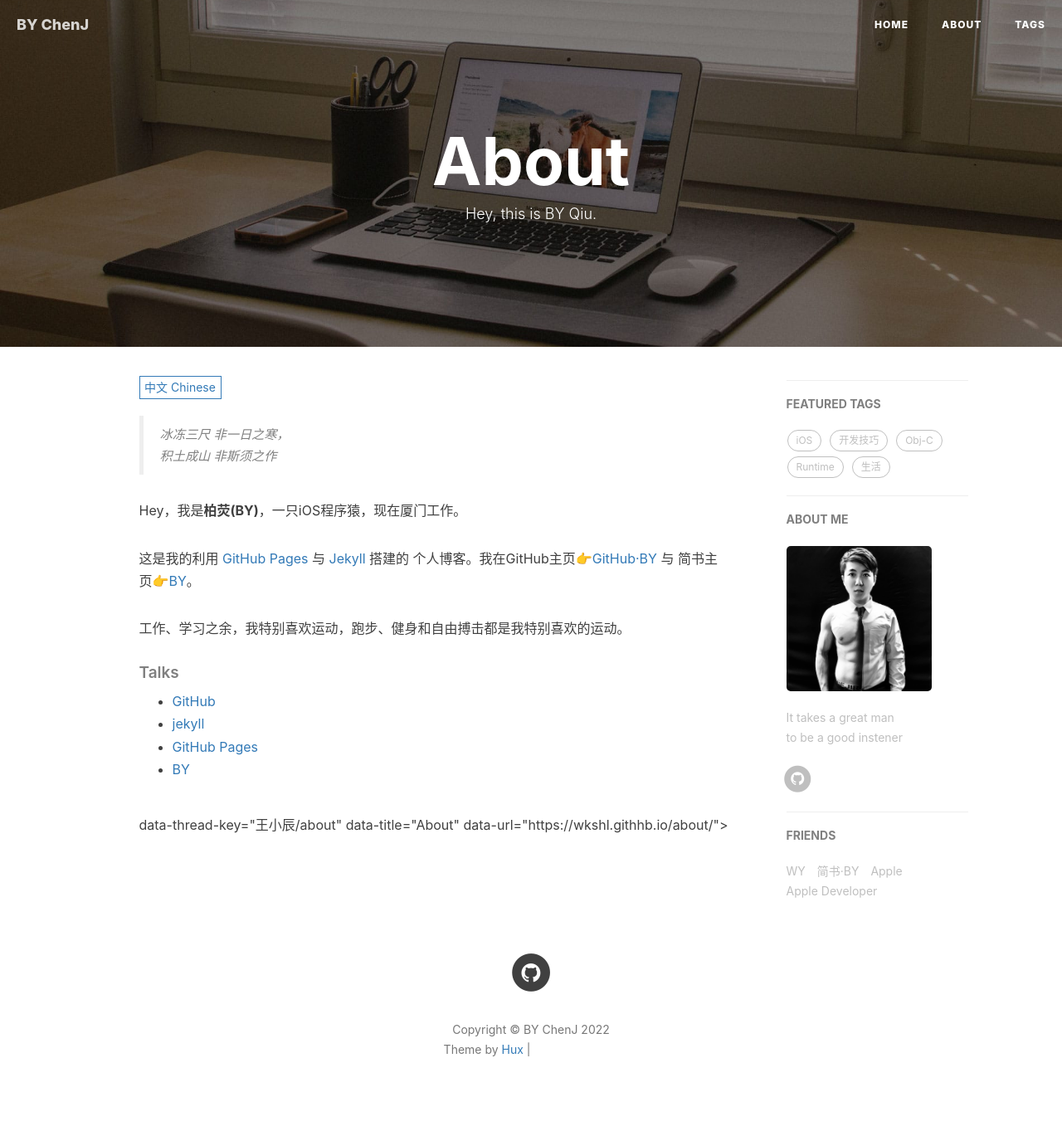
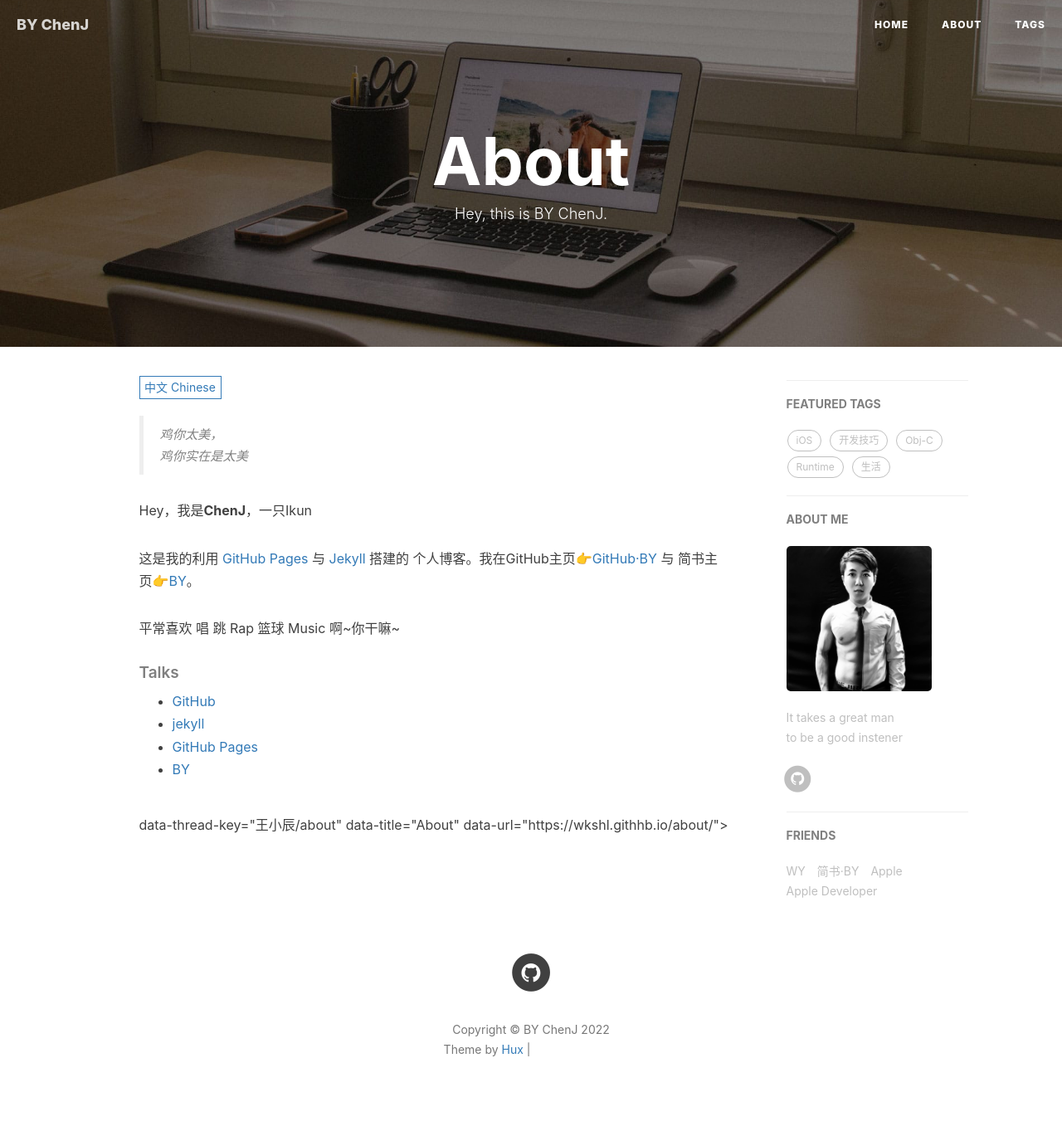
Before and after one commit to wkshl/wkshl.github.io, a Jekyll site: the page built from about.html, in a window 1280 px wide. Shown: the whole page at 83% size. Built offline with Jekyll 4.4.1, drawn with Linux system fonts in a browser that asks for light colours; nearby versions of some CDN libraries; comment, search, counter and statistics services are not loaded; grey boxes are pictures that could not be loaded.

Commit message:
Update about.html

```diff
--- a/about.html
+++ b/about.html
@@ -1,7 +1,7 @@
 ---
 layout: page
 title: "About"
-description: "Hey, this is BY Qiu."
+description: "Hey, this is BY ChenJ."
 header-img: "img/home-bg-o.jpg"
 ---
 
@@ -15,14 +15,14 @@ header-img: "img/home-bg-o.jpg"
 <div class="zh post-container">
 
     <!--copied from markdown -->
-    <blockquote><p>冰冻三尺 非一日之寒，<br>
-    积土成山 非斯须之作</p></blockquote>
+    <blockquote><p>鸡你太美，<br>
+    鸡你实在是太美</p></blockquote>
 
-    <p>Hey，我是<strong>柏荧(BY)</strong>，一只iOS程序猿，现在厦门工作。</p>
+    <p>Hey，我是<strong>ChenJ</strong>，一只Ikun</p>
 
     <p>这是我的利用 <a href="https://pages.github.com/">GitHub Pages</a> 与 <a href="http://jekyll.com.cn/">Jekyll</a> 搭建的 个人博客。我在GitHub主页<a href="https://github.com/qiubaiying">👉GitHub·BY</a> 与 简书主页<a href="https://http://www.jianshu.com/u/e71990ada2fd">👉BY</a>。</p>
 
-    <p>工作、学习之余，我特别喜欢运动，跑步、健身和自由搏击都是我特别喜欢的运动。</p>
+    <p>平常喜欢 唱 跳 Rap 篮球 Music 啊~你干嘛~</p>
 
     <h5>Talks</h5>
 
@@ -35,10 +35,10 @@ header-img: "img/home-bg-o.jpg"
 
 <!-- English Version -->
 <div class="en post-container">
-    <blockquote><p>Yet another iOS Developer. <br>
+    <blockquote><p>Kun Kun is my a you gan ma~ <br>
     Yet another Life-long Student.</p></blockquote>
 
-    <p>Hi, I am <strong>BaiYing(柏荧)</strong>，you can call me <strong>BY</strong>. I'm an iOS Developer.I now working in Xiamen Supermo Intelligent Logistics Technology Co., Ltd.</p>
+    <p>Hi, I am <strong>Xiaochen(Wang)</strong>，you can call me <strong>BY</strong>. I'm a Ikun.</p>
 
     <p>This is my personal blog, through making Github Pages and Jekyll.My GitHub  👉 <a href="http://github.com/qiubaiying">Github·BY</a>.</p>
 
```
